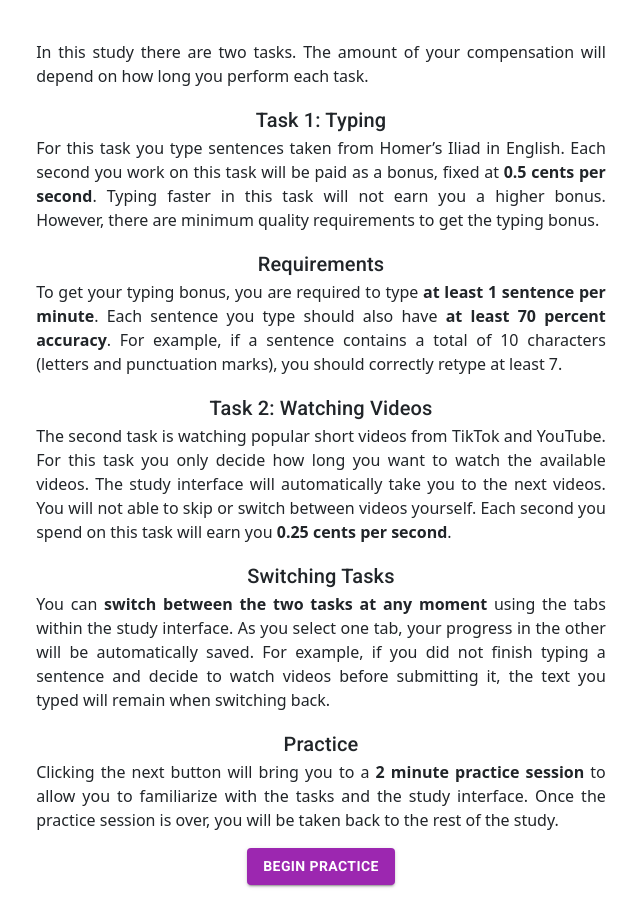
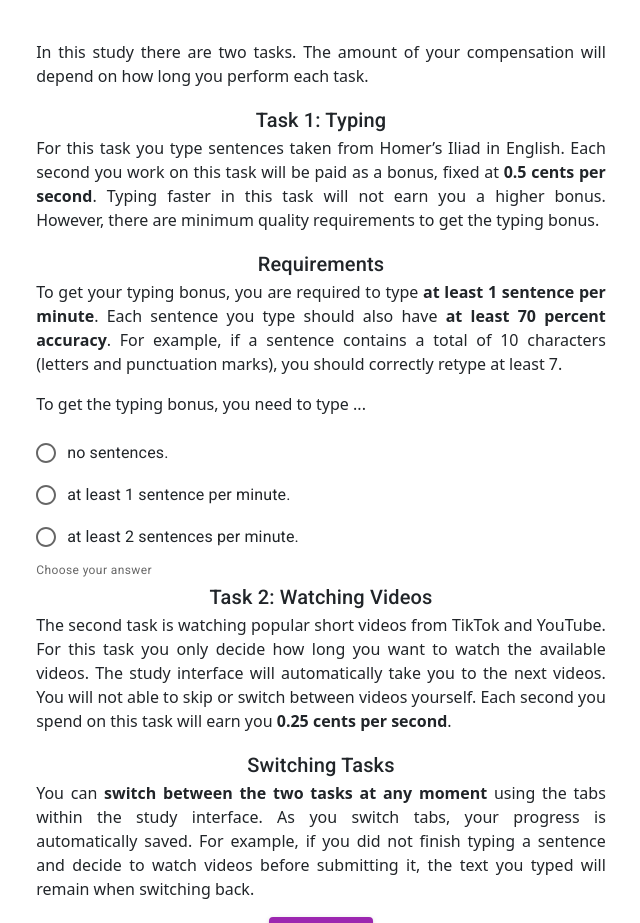
Before and after one commit to reha96/labor_leisure_experiment, a React (Create React App) app: page /next in a window 1280 px wide. Shown: the top 923 px of the page, without its empty margins (319-959 px from the left). Built offline with nearby package versions, Linux system fonts and the light colour scheme.

Commit message:
trying to add an attention check

```diff
--- a/package.json
+++ b/package.json
@@ -20,6 +20,7 @@
     "react-player": "^2.10.1",
     "react-router-dom": "^6.3.0",
     "react-scripts": "5.0.1",
+    "react-swipeable-views": "^0.14.0",
     "web-vitals": "^2.1.4"
   },
   "scripts": {
--- a/src/App.js
+++ b/src/App.js
@@ -5,6 +5,7 @@ import './App.scss';
 import 'bootstrap/dist/css/bootstrap.min.css';
 import Home from './Pages/Home';
 import Home2 from './Pages/Home2';
+import Home3 from './Pages/Home3';
 import Confirm from './Pages/Confirm';
 import Tasks from './Pages/Tasks';
 import Labor from './Components/Labor';
@@ -28,7 +29,8 @@ function App() {
         <Routes>
           <Route path="/" element={<Home />} />
           <Route path="/next" element={<Home2 />} />
-          <Route path="/next/practice" element={<TasksPractice />}>
+          <Route path="/next2/" element={<Home3 />} />
+          <Route path="/practice" element={<TasksPractice />}>
             <Route path="leisure" element={<LeisurePractice />} />
             <Route path="labor" element={<LaborPractice/>}/>
           </Route>
--- a/src/Components/LaborPractice.js
+++ b/src/Components/LaborPractice.js
@@ -136,7 +136,7 @@ const LaborPractice = () => {
           </div>
         );
       })}
-      <p style={{ display: 'flex', justifyContent: 'center' }}>Please transcribe the text above:</p>
+      <p style={{ display: 'flex', justifyContent: 'center' }}>Please type the text above:</p>
       <textarea className='textarea'
         type="text"
         value={typedValue}
@@ -144,10 +144,10 @@ const LaborPractice = () => {
         placeholder=""
       />
       <div className='container'>
-        <p style={{ display: 'flex', justifyContent: 'center'}}> <CheckCircleOutlineRoundedIcon/>  <strong>&nbsp;{window.localStorage.getItem('localcount')}&nbsp;</strong> transcriptions submitted </p>
+        <p style={{ display: 'flex', justifyContent: 'center'}}> <CheckCircleOutlineRoundedIcon/>  <strong>&nbsp;{window.localStorage.getItem('localcount')}&nbsp;</strong> sentences submitted </p>
       </div>
       <div className='container'>
-      <ButtonM variant='contained' color='secondary' onClick={handleSubmit}><strong>Submit Transcription</strong></ButtonM>
+      <ButtonM variant='contained' color='secondary' onClick={handleSubmit}><strong>Submit</strong></ButtonM>
       </div>
 
       {/* <div>&nbsp;</div> */}
--- a/src/Pages/Home.js
+++ b/src/Pages/Home.js
@@ -15,6 +15,7 @@ import Alert from '@mui/material/Alert';
 
 const Home = () => {
 
+  localStorage.setItem('attentionFail', 0)
   const [checked, setChecked] = useState(false);
   const [btnStatus, setBtnStatus] = useState(true);
   const handleChange = (event) => {
--- a/src/Pages/Home2.js
+++ b/src/Pages/Home2.js
@@ -1,23 +1,84 @@
-import React from 'react'
-// import { BrowserRouter as Router, Routes, Route } from 'react-router-dom'
 import '../App.css';
 import Link from '@mui/material/Link';
 import ButtonM from '@mui/material/Button';
 import Container from 'react-bootstrap/Container';
 import Typography from '@mui/material/Typography';
+import * as React from 'react';
+import Radio from '@mui/material/Radio';
+import RadioGroup from '@mui/material/RadioGroup';
+import FormControlLabel from '@mui/material/FormControlLabel';
+import FormControl from '@mui/material/FormControl';
+import FormHelperText from '@mui/material/FormHelperText';
+import FormLabel from '@mui/material/FormLabel';
+import { useState } from "react";
+
 
 const Home2 = () => {
 
+    const [value, setValue] = React.useState('');
+    const [error, setError] = React.useState(false);
+    const [helperText, setHelperText] = React.useState('Choose your answer');
+
+    const [counter, setCounter] = useState(parseInt(window.localStorage.getItem('attentionFail')));
+    var Fail = 0;
+
+
+
+
+
+    const handleRadioChange = (event) => {
+        event.preventDefault();
+        setValue(event.target.value);
+        if (value === '1') {
+            // setHelperText('You got it!');
+            setError(false);
+
+        }
+        else if (value === '2' || value === 'no') {
+            // setHelperText('Sorry, wrong answer!');
+            Fail = parseInt(counter) + 1;
+            setError(true);
+            setCounter(Fail);
+            localStorage.setItem('attentionFail', Fail);
+        }
+        else {
+            // setHelperText('Please select an option.');
+            setError(true);
+            setCounter(Fail);
+            localStorage.setItem('attentionFail', Fail);
+        }
+
+
+        // setHelperText(' ');
+        // setError(false);
+    };
+
+
+    const handleSubmit = (event) => {
+        event.preventDefault();
+
+        if (value === '1') {
+            setHelperText('You got it!');
+            setError(false);
+
+        }
+        else if (value === '2' || value === 'no') {
+            setHelperText('Sorry, wrong answer!');
+            Fail = parseInt(counter) + 1;
+            setError(true);
+            setCounter(Fail);
+            localStorage.setItem('attentionFail', Fail);
+        }
+        else {
+            setHelperText('Please select an option.');
+            setError(true);
+            setCounter(Fail);
+            localStorage.setItem('attentionFail', Fail);
+        }
+
+    };
     var input = [];
-    localStorage.setItem('treatment', Math.random());
 
-    const nextPage = (event) => {
-        localStorage.setItem('localcount', 0)
-        localStorage.setItem('lastmin', 1)
-        localStorage.setItem('lastsec', 59)
-        localStorage.setItem('transc', JSON.stringify(input))
-        window.localStorage.setItem('progress', 0)
-    }
 
     return (
         <div className='Page2'>
@@ -77,6 +138,23 @@ const Home2 = () => {
                 </p>
                 {/* This task represents your willingness to work for a given wage. */}
 
+                <form onSubmit={handleSubmit} className="HomePage_p">
+                    <FormControl error={error} variant="standard">
+                        <p>To get the typing bonus, you need to type ... </p>
+                        <RadioGroup
+                            aria-labelledby="demo-error-radios"
+                            name="quiz"
+                            value={value}
+                            onChange={handleRadioChange}
+                        >
+                            <FormControlLabel value="no" control={<Radio />} label="no sentences." />
+                            <FormControlLabel value="1" control={<Radio />} label="at least 1 sentence per minute." />
+                            <FormControlLabel value="2" control={<Radio />} label="at least 2 sentences per minute." />
+
+                        </RadioGroup>
+                        <FormHelperText>{helperText}</FormHelperText>
+                    </FormControl>
+                </form>
                 <Typography variant='h6' className="center">Task 2: Watching Videos</Typography>
                 <p className="HomePage_p">
                     The second task is watching popular short videos from TikTok and YouTube.
@@ -96,21 +174,30 @@ const Home2 = () => {
                 <Typography variant='h6' className="center">Switching Tasks</Typography>
                 <p className="HomePage_p">
                     You can <strong>switch between the two tasks at any moment</strong> using the tabs within the study interface.
-                    As you select one tab, your progress in the other will be automatically saved.
+                    As you switch tabs, your progress is automatically saved.
                     For example, if you did not finish typing a sentence and decide to watch videos before submitting it, the text you typed will remain when switching back.
                 </p>
-                <Typography variant='h6' className="center">Practice</Typography>
+                {/* <Typography variant='h6' className="center">Practice</Typography>
                 <p className="HomePage_p">
                     Clicking the next button will bring you to a <strong>2 minute practice session</strong> to allow you to familiarize with the tasks and the study interface.
                     Once the practice session is over, you will be taken back to the rest of the study.
-                </p>
+                </p> */}
                 <div className='center'>
-                    <Link underline="none" href={'/next/practice'}>
-                        <ButtonM variant='contained' color='secondary' type="button" onClick={nextPage}>
-                            <strong>Begin Practice</strong>
-                        </ButtonM>
-                    </Link>
+                    {!error ?
+
+                    <ButtonM variant='contained' color='secondary' type="button">
+                        <strong>Continue</strong>
+                    </ButtonM>
+                        : <Link underline="none" href='/next2'>
+                            <ButtonM variant='contained' color='secondary' type="button">
+                                <strong>Continue</strong>
+                            </ButtonM>
+                        </Link>}
+                    {/* <ButtonM variant='contained' color='secondary' type="button" onClick={handleSubmit}>
+                            <strong>Continue</strong>
+                        </ButtonM> */}
                 </div>
+
             </Container>
         </div>
     )
--- /dev/null
+++ b/src/Pages/Home3.js
@@ -0,0 +1,140 @@
+import * as React from 'react';
+import Link from '@mui/material/Link';
+import '../App.css';
+import Container from 'react-bootstrap/Container';
+import ButtonM from '@mui/material/Button';
+import Dialog from '@mui/material/Dialog';
+import DialogActions from '@mui/material/DialogActions';
+import DialogContent from '@mui/material/DialogContent';
+import DialogTitle from '@mui/material/DialogTitle';
+import Typography from '@mui/material/Typography';
+import TextField from '@mui/material/TextField';
+import DialogContentText from '@mui/material/DialogContentText';
+
+
+const Home3 = () => {
+
+    var input = [];
+
+    const nextPage = (event) => {
+        setOpen(true)
+        localStorage.setItem('localcount', 0)
+        localStorage.setItem('lastmin', 1)
+        localStorage.setItem('lastsec', 59)
+        localStorage.setItem('transc', JSON.stringify(input))
+        window.localStorage.setItem('progress', 0)
+    }
+
+
+    const [open, setOpen] = React.useState(false);
+
+    const handleClose = () => {
+        setOpen(false);
+    };
+
+
+    return (
+        <div className='Page2'>
+            <style type="text/css">
+                {`
+        .container-sm{
+            background-color: white ;
+            padding-bottom:5vh!important;
+            padding-top:2vh!important;
+            max-width: 720px;
+            height:auto;
+          }
+          .button {
+            background-color: purple;
+          }
+
+          .btn-primary {
+            --bs-btn-color: #fff;
+            --bs-btn-bg: purple;
+            --bs-btn-border-color: purple;
+            --bs-btn-hover-color: #fff;
+            --bs-btn-hover-bg: #660066;
+            --bs-btn-hover-border-color: #660066;
+            --bs-btn-focus-shadow-rgb: 128, 0,128;
+            --bs-btn-active-color: #660066;
+            --bs-btn-active-bg: #660066;
+            --bs-btn-active-border-color: #800080cf;
+            --bs-btn-active-shadow: inset 0 3px 5pxrgba(0, 0, 0, 0.125);
+            --bs-btn-disabled-color: #fff;
+            --bs-btn-disabled-bg: #800080cf;
+            --bs-btn-disabled-border-color: #800080cf;
+            margin-bottom: auto;
+          }
+          `}
+            </style>
+            <Container className="p-1" fluid='sm'>
+                <Typography variant='h6' className="center">Practice</Typography>
+                <p className="HomePage_p">
+                    Clicking the next button will bring you to a <strong>2 minute practice session</strong> to allow you to familiarize with the tasks and the study interface.
+                    Once the practice session is over, you will be taken back to the rest of the study.
+                    <strong> The practice session will not give a bonus.</strong>
+                </p>
+
+                <Typography variant='h6' className="center">Reminder</Typography>
+                <p className="HomePage_p">
+                    To get a typing bonus, you are required to type <strong>at least 1 sentence per minute</strong>.
+                    Each sentence you type should also have <strong>at least 70 percent accuracy</strong>.
+
+                </p>
+
+                <div className='center'>
+                    <ButtonM color="secondary" variant='contained' type="button" onClick={nextPage}>
+                        <strong>Begin Practice</strong>
+                    </ButtonM>
+                </div>
+
+                <Dialog
+                    open={open}
+                    onClose={handleClose}
+                    aria-labelledby="alert-dialog-title"
+                    aria-describedby="alert-dialog-description"
+                >
+                    <DialogTitle id="alert-dialog-title">
+                        {"What are the requirements for the bonus payment?"}
+                    </DialogTitle>
+                    <DialogContent>
+                        <DialogContentText>
+                            I need to type at least ... sentence(s) per minute.
+                        </DialogContentText>
+                        <TextField
+                            autoFocus
+                            margin="dense"
+                            id="name"
+                            label="Type a number between 0-10"
+                            type="email"
+                            fullWidth
+                            variant="standard"
+                        />
+                        <DialogContentText>
+                            I need to type with at least ... % accuracy.
+                        </DialogContentText>
+                        <TextField
+                            autoFocus
+                            margin="dense"
+                            id="name"
+                            label="Type a number between 0-100"
+                            type="email"
+                            fullWidth
+                            variant="standard"
+                        />
+                    </DialogContent>
+                    <DialogActions>
+                        <Link underline="none" href={"practice"}>
+                            <ButtonM color="success" onClick={handleClose} autoFocus>
+                                <strong>Continue</strong>
+                            </ButtonM>
+                        </Link>
+                    </DialogActions>
+                </Dialog>
+
+            </Container>
+        </div >
+    )
+}
+
+export default Home3
```
Also changed, not shown: 1 other file (tests, documents, lock files or other folders).
